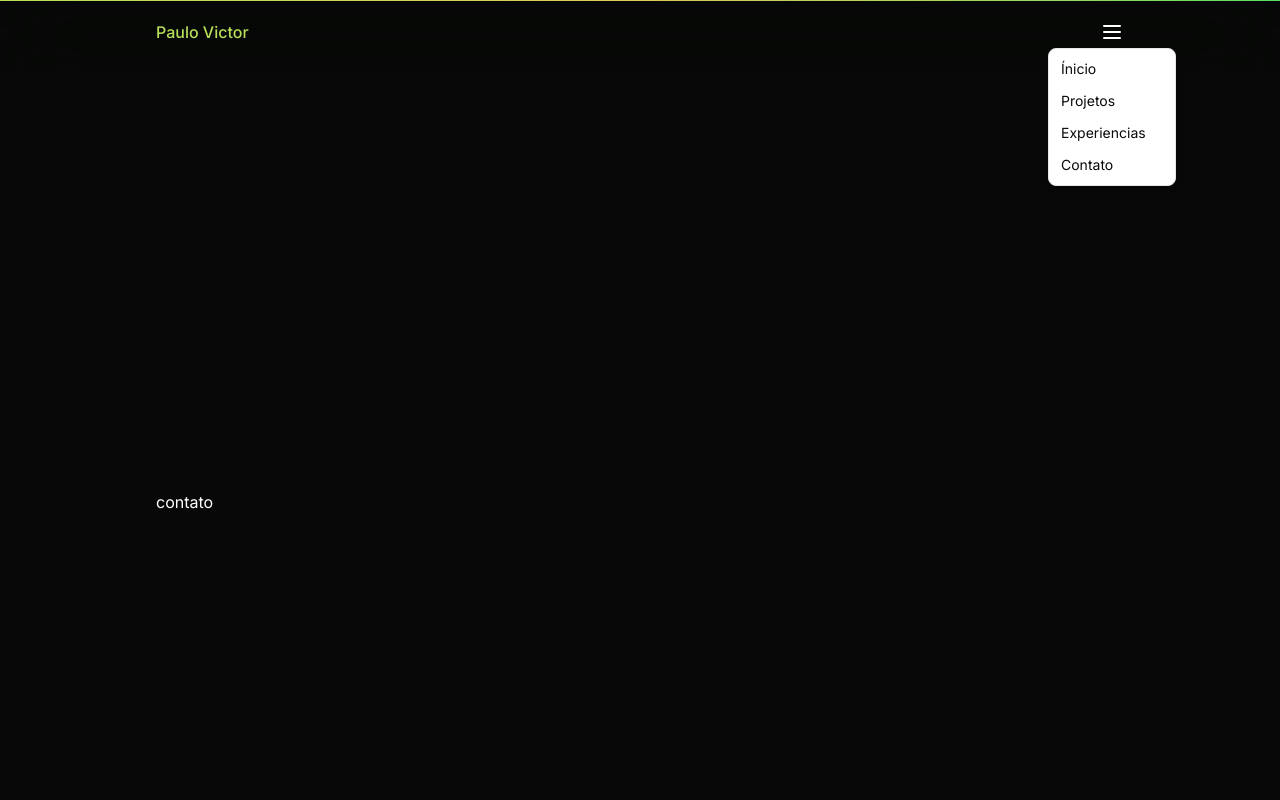
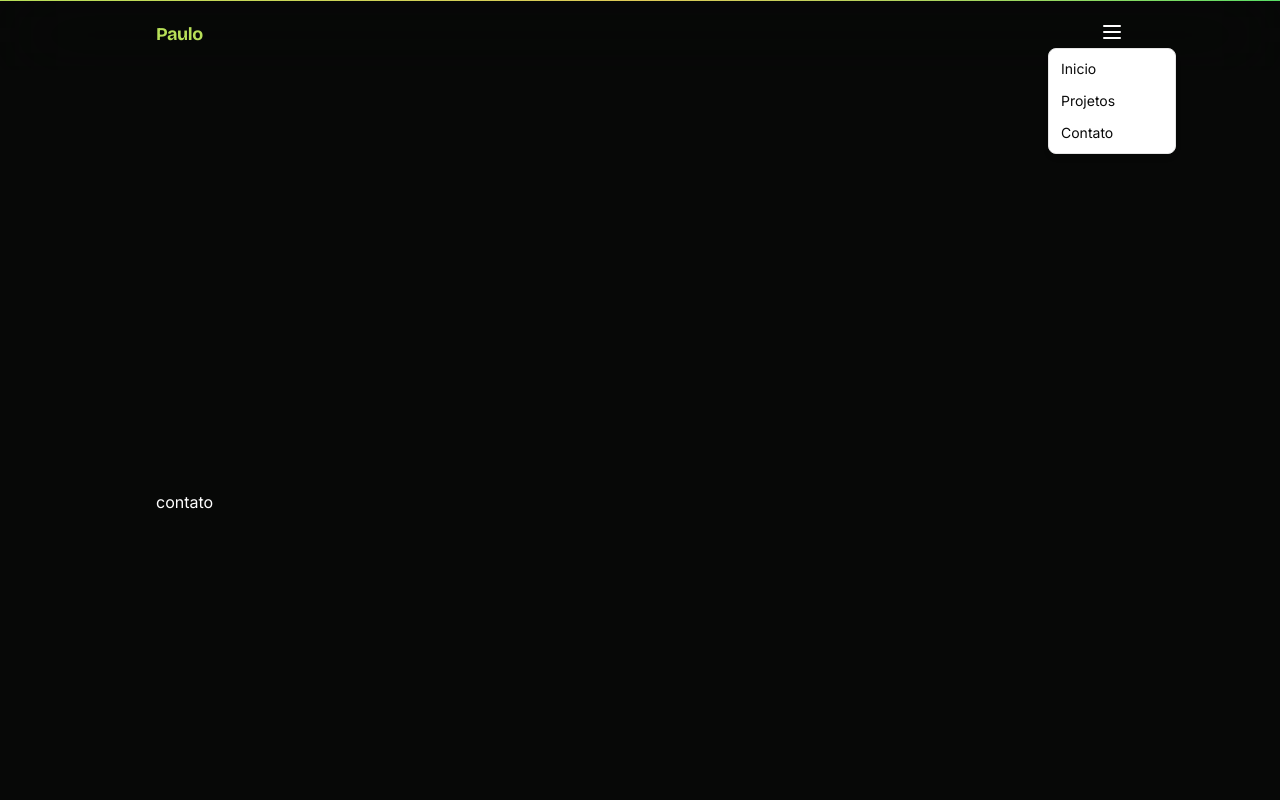
Before and after one commit to paulopbi/portfolio, a Next.js app: page /contato in a window 1280 px wide. Both pictures are taken after a click on the button 1112 px from the left and 32 px from the top of the page. Shown: the top 800 px of the page. Built offline with nearby package versions, Linux system fonts and the light colour scheme.

Commit message:
fix: remove experience link, and update the logo name

```diff
--- a/src/components/Navbar.tsx
+++ b/src/components/Navbar.tsx
@@ -15,8 +15,8 @@ const Navbar = () => {
       <header className="sticky top-0 left-0 z-20 flex h-[70px] w-full items-center justify-center p-4 backdrop-blur-2xl">
         <nav className="container inline-flex justify-between">
           {/* left side logo */}
-          <h2 className="text-brand text-md font-medium">
-            <Link href="/">Paulo Victor</Link>
+          <h2 className="text-brand font-[Bricolage_Grotesque] text-base font-bold tracking-tight duration-75 ease-in hover:tracking-wide md:text-lg">
+            <Link href="/">Paulo</Link>
           </h2>
 
           {/* right side menu */}
@@ -27,13 +27,10 @@ const Navbar = () => {
               </DropdownMenuTrigger>
               <DropdownMenuContent>
                 <DropdownMenuItem className="cursor-pointer" asChild>
-                  <Link href="/">Ínicio</Link>
+                  <Link href="/">Inicio</Link>
                 </DropdownMenuItem>
                 <DropdownMenuItem className="cursor-pointer" asChild>
                   <Link href="/projetos">Projetos</Link>
-                </DropdownMenuItem>
-                <DropdownMenuItem className="cursor-pointer" asChild>
-                  <Link href="/experiencias">Experiencias</Link>
                 </DropdownMenuItem>
                 <DropdownMenuItem className="cursor-pointer" asChild>
                   <Link href="/contato">Contato</Link>
@@ -43,7 +40,8 @@ const Navbar = () => {
           </div>
         </nav>
       </header>
-      <div className="z-20 rounded-lg p-4">
+      {/* top bar with scroll progress */}
+      <div className="z-20 p-4">
         <ScrollProgress />
       </div>
     </>
```
